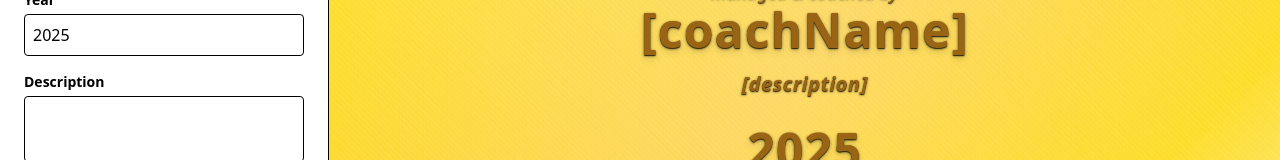
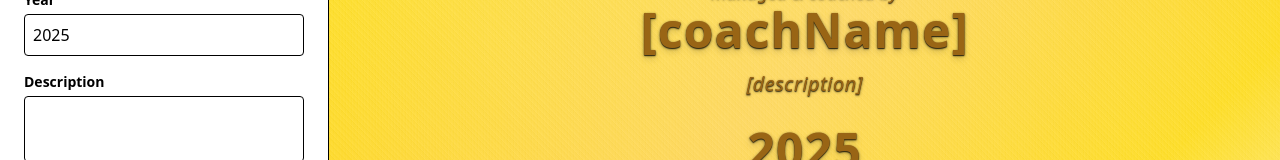
Before and after one commit to M0RGEBBY/fantasy-football-award-generator, a React (Vite) app in the folder fantasy-football-award-generator/: page / in a window 1280 px wide. Shown: the part 566-726 px from the top of the page. Built offline with nearby package versions, Linux system fonts and the light colour scheme.

Commit message:
Removed Bold from description

```diff
--- a/fantasy-football-award-generator/src/components/Canvas/CertificateCanvas.jsx
+++ b/fantasy-football-award-generator/src/components/Canvas/CertificateCanvas.jsx
@@ -197,7 +197,7 @@ export default function CertificateCanvas() {
         </div>
 
         <div
-          className="mt-4 italic font-bold text-center mx-auto w-[80%] text-xl tracking-wide relative z-10"
+          className="mt-4 italic text-center mx-auto w-[80%] text-xl tracking-wide relative z-10"
           style={{ ...goldTextStyle, display: "-webkit-box", WebkitLineClamp: 2, WebkitBoxOrient: "vertical", overflow: "hidden", textOverflow: "ellipsis", whiteSpace: "normal" }}
         >
           <EditableText field="description" />
```
